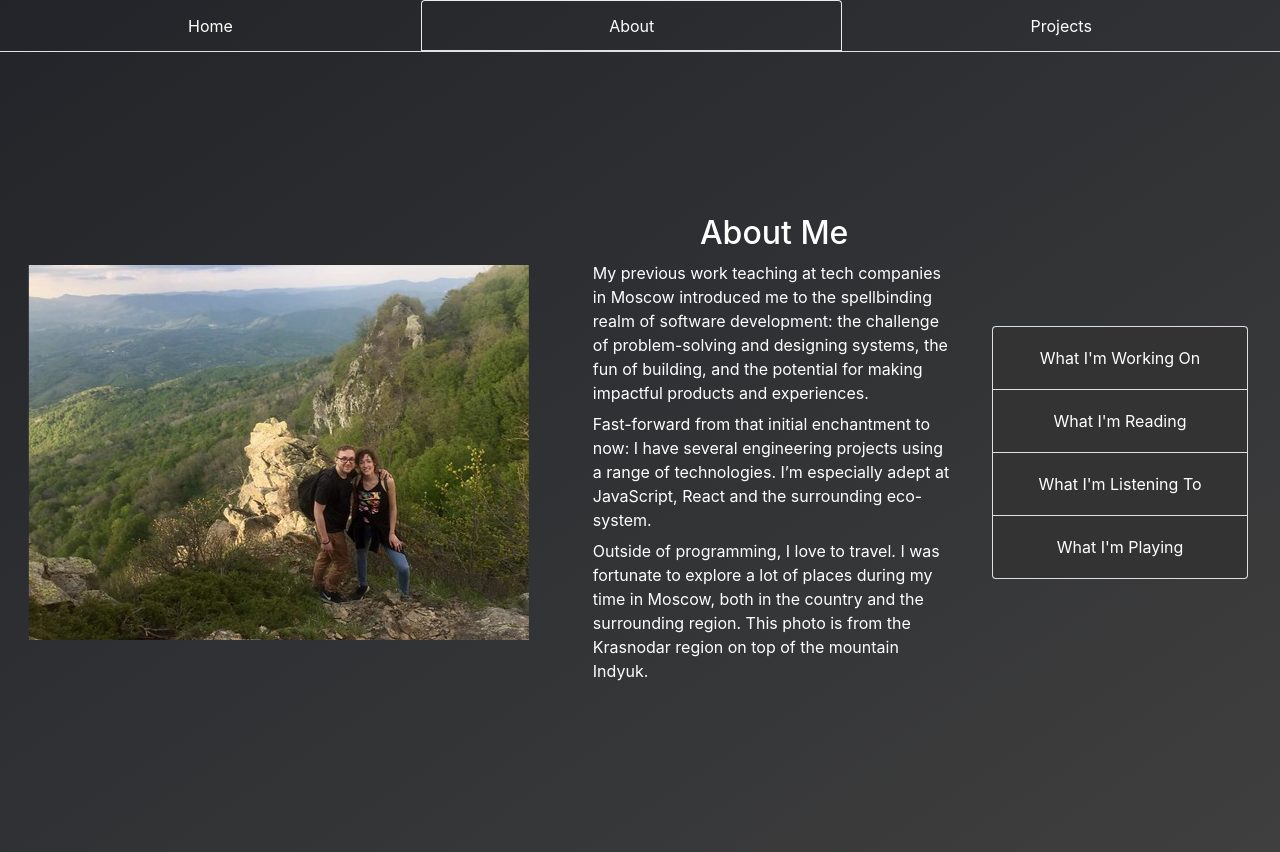
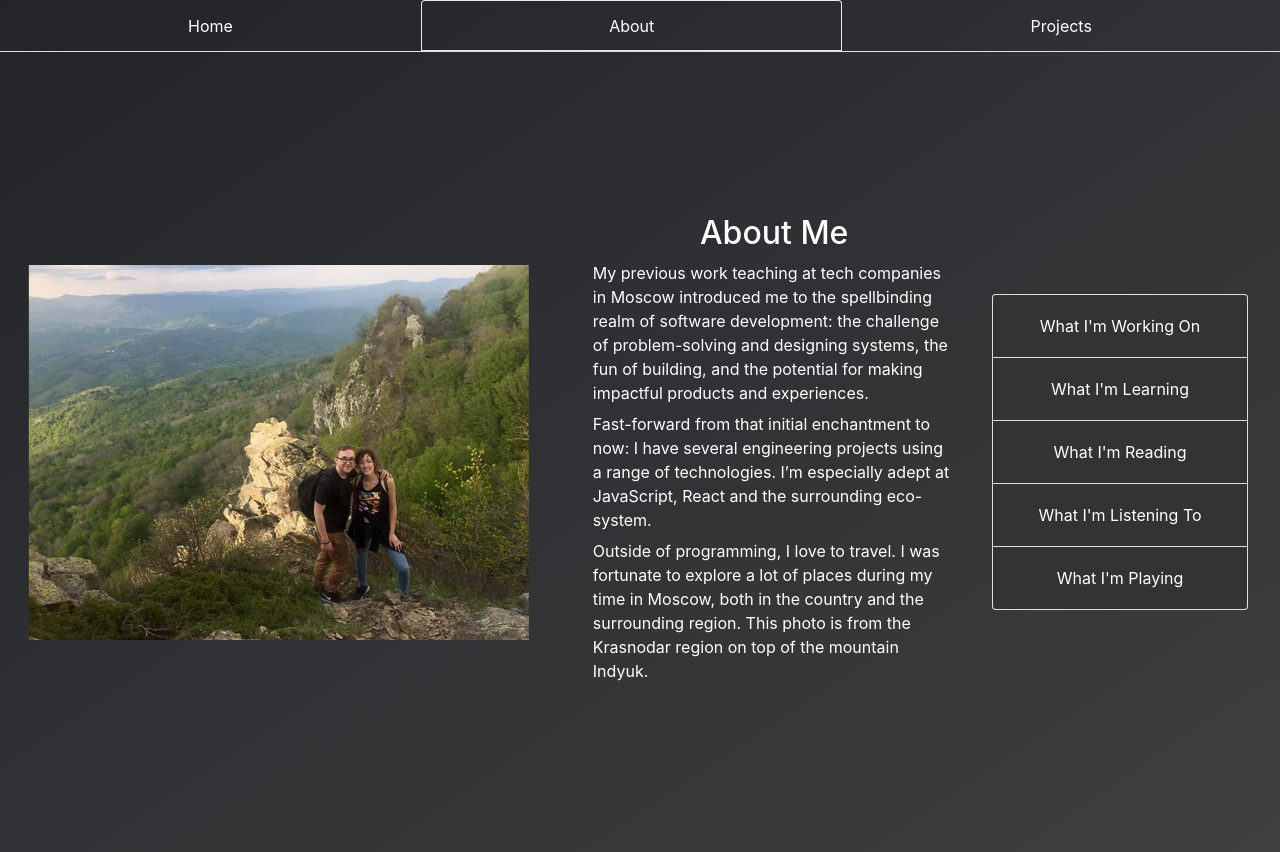
Before and after one commit to rose-paul/personal_site, a React app: page / in a window 1280 px wide. Both pictures are taken after a click on the button "About". Built offline with nearby package versions, Linux system fonts and the light colour scheme.

Commit message:
update about

```diff
--- a/frontend/facts.jsx
+++ b/frontend/facts.jsx
@@ -28,31 +28,41 @@ const Facts = () => (
     <Card>
       <Card.Header>
         <Accordion.Toggle as={Button} variant="link" eventKey="2">
-          What I'm Reading
+          What I'm Learning
         </Accordion.Toggle>
       </Card.Header>
       <Accordion.Collapse eventKey="2">
-        <Card.Body>Mathematics Rebooted</Card.Body>
+        <Card.Body>TypeScript and Linux</Card.Body>
       </Accordion.Collapse>
     </Card>
     <Card>
       <Card.Header>
         <Accordion.Toggle as={Button} variant="link" eventKey="3">
-          What I'm Listening To
+          What I'm Reading
         </Accordion.Toggle>
       </Card.Header>
       <Accordion.Collapse eventKey="3">
-        <Card.Body>Probably Paul van Dyk</Card.Body>
+        <Card.Body>Mathematics Rebooted and various texts on Linux</Card.Body>
       </Accordion.Collapse>
     </Card>
     <Card>
       <Card.Header>
         <Accordion.Toggle as={Button} variant="link" eventKey="4">
+          What I'm Listening To
+        </Accordion.Toggle>
+      </Card.Header>
+      <Accordion.Collapse eventKey="4">
+        <Card.Body>This <a href="https://music.apple.com/us/playlist/techno/pl.7c5c00d3b2454c3a8bcbb5da3f395988">playlist</a> in Apple Music</Card.Body>
+      </Accordion.Collapse>
+    </Card>
+    <Card>
+      <Card.Header>
+        <Accordion.Toggle as={Button} variant="link" eventKey="5">
           What I'm Playing
         </Accordion.Toggle>
       </Card.Header>
-      <Accordion.Collapse eventKey="4">
-        <Card.Body>Animal Crossing</Card.Body>
+      <Accordion.Collapse eventKey="5">
+        <Card.Body>Animal Crossing (reach out if you have good turnip prices)</Card.Body>
       </Accordion.Collapse>
     </Card>
   </Accordion>
```
Also changed, not shown: 1 other file (tests, documents, lock files or other folders).
